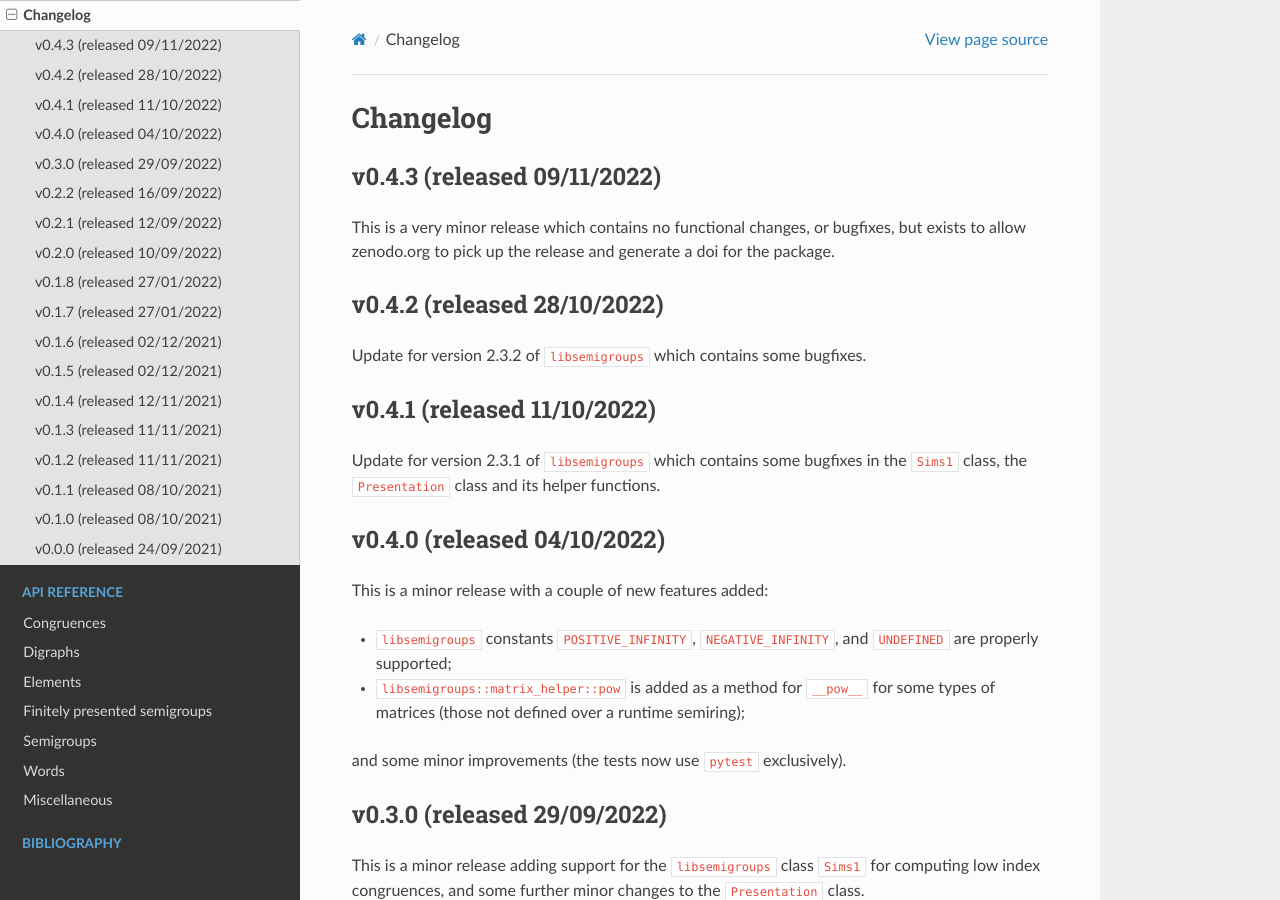
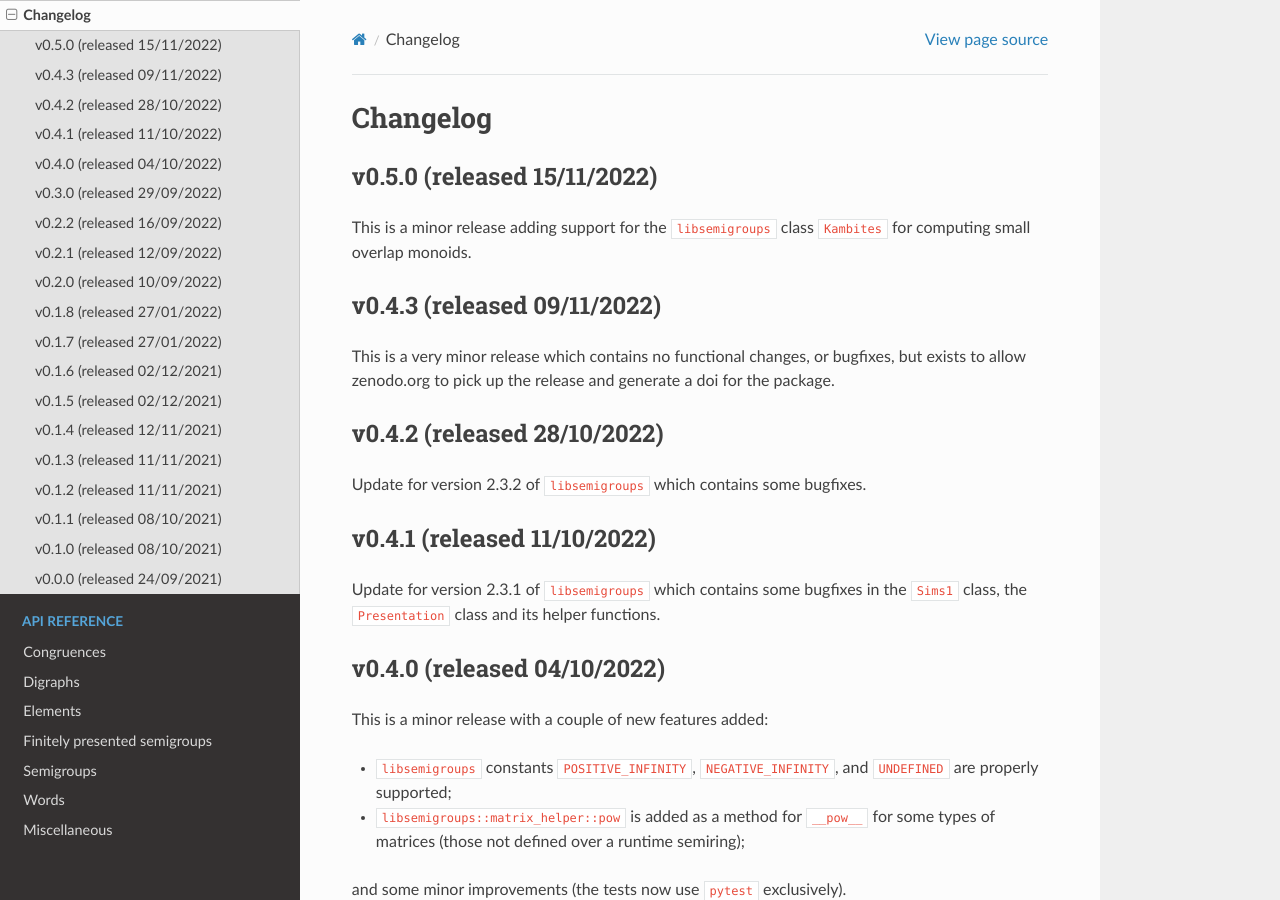
Before and after one commit to libsemigroups/libsemigroups_pybind11, a Sphinx documentation site: the page built from docs/source/changelog.rst, in a window 1280 px wide and 900 px high. Built offline with Sphinx 7.4.7 and the Read the Docs theme 2.0.0, drawn with Linux system fonts in a browser that asks for light colours; pages that are not in the unit, such as notebooks, are missing from menus.

Commit message:
Update version numbers etc for 0.5.0

```diff
--- a/docs/source/changelog.rst
+++ b/docs/source/changelog.rst
@@ -6,6 +6,12 @@
 
 Changelog
 =========
+
+v0.5.0 (released 15/11/2022)
+----------------------------
+
+This is a minor release adding support for the ``libsemigroups`` class
+``Kambites`` for computing small overlap monoids.
 
 v0.4.3 (released 09/11/2022)
 ----------------------------
--- a/docs/source/conf.py
+++ b/docs/source/conf.py
@@ -26,8 +26,8 @@ master_doc = "index"
 project = u"libsemigroups_pybind11"
 copyright = u"2021-2022, J. D. Mitchell + Maria Tsalakou"
 author = u"J. D. Mitchell + Maria Tsalakou"
-version = u"0.4.3"
-release = u"0.4.3"
+version = u"0.5.0"
+release = u"0.5.0"
 language = "python"
 exclude_patterns = ["_build"]
 pygments_style = "sphinx"
--- a/docs/source/index.rst
+++ b/docs/source/index.rst
@@ -1,4 +1,4 @@
-libsemigroups_pybind11 - Version 0.4.3
+libsemigroups_pybind11 - Version 0.5.0
 ======================================
 
 python bindings for the C++ library libsemigroups
--- a/docs/source/install.rst
+++ b/docs/source/install.rst
@@ -4,7 +4,7 @@
 
    The full license is in the file LICENSE, distributed with this software.
 
-.. |libsemigroups-pybind11-version| replace:: 0.4.3
+.. |libsemigroups-pybind11-version| replace:: 0.5.0
 
 Installation
 ============
--- a/setup.py
+++ b/setup.py
@@ -29,7 +29,7 @@ from tools import (  # pylint: disable=import-error, wrong-import-position
     minimum_libsemigroups_version,
 )
 
-__version__ = "0.4.3"
+__version__ = "0.5.0"
 
 
 def compare_version_numbers(supplied, required):
```
Also changed, not shown: README.md (+5 -5 lines).
